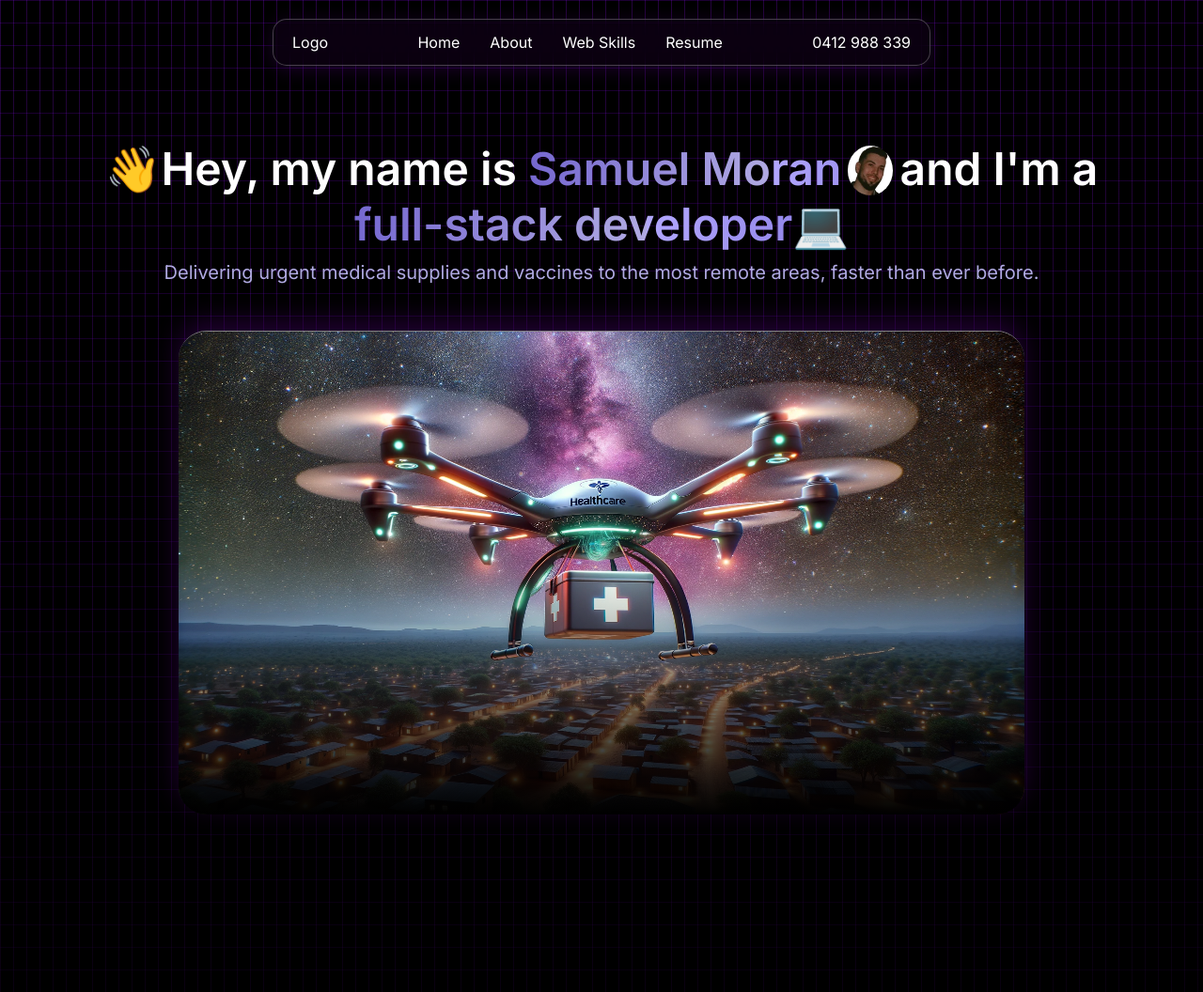
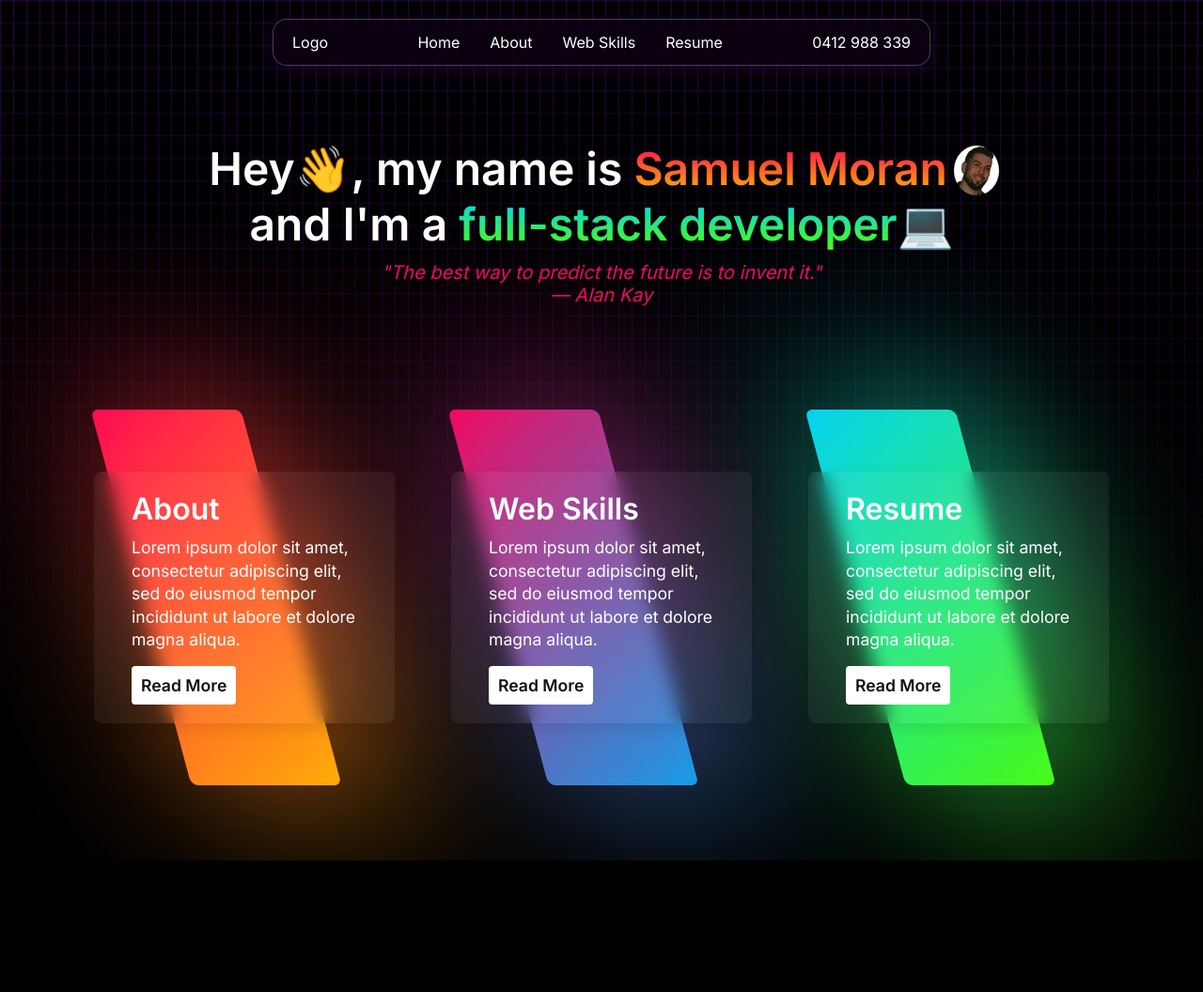
Before and after one commit to Sam-WebP/CSU, a website: page ITC293 Introduction to the Web/Assessment 2 Basic HTML and CSS/pages/index.html in a window 1280 px wide. Shown: the top 1056 px of the page at 94% size. After the commit the page ends 916 px from the top, so only its background shows below. Drawn offline with Linux system fonts and the light colour scheme; a web font is replaced by a local one.

Commit message:
Finished the layout of the homepage

```diff
--- /dev/null
+++ b/ITC293 Introduction to the Web/Assessment 2 Basic HTML and CSS/package.json
@@ -0,0 +1,5 @@
+{
+  "dependencies": {
+    "cal-sans": "^1.0.1"
+  }
+}
--- a/ITC293 Introduction to the Web/Assessment 2 Basic HTML and CSS/pages/index.html
+++ b/ITC293 Introduction to the Web/Assessment 2 Basic HTML and CSS/pages/index.html
@@ -5,10 +5,12 @@
         <meta name="viewport" content="width=device-width, initial-scale=1.0">
         <title>Home</title>
         <link href="https://fonts.googleapis.com/css2?family=Inter:wght@400;600&display=swap" rel="stylesheet">
+        <link href="/node_modules/cal-sans/fonts/webfonts/CalSans-SemiBold.woff2" rel="stylesheet">
         <link rel="stylesheet" href="../styles/homepage/layout.css">
         <link rel="stylesheet" href="../styles/homepage/hero-section.css">
         <link rel="stylesheet" href="../styles/typography/animated-gradient-text.css">
         <link rel="stylesheet" href="../styles/components/nav-bar.css">
+        <link rel="stylesheet" href="../styles/components/dust-particles.css">
         <!-- Document description: Healthcare Drone Company Portfolio - Main Page. Created by Samuel Moran, 21/03/2024. -->
     </head>
     <body>
@@ -22,24 +24,56 @@
                 </ul>
             <div class="nav-phone">0412 988 339</div>
         </nav>
-        <section class="hero-section">
+        <div class="page-wrapper">
+            <section id="hero-section">
                 <div class="intro-text">
                     <h1>
-                    👋Hey, my name is <span class="animated-gradient-text">Samuel Moran
+                        Hey👋, my name is <span class="orange-gradient-text">Samuel Moran
                             <span class="headshot-container">
                                 <img src="../images/homepage/headshot-white.png" alt="Samuel Moran" class="headshot">
                             </span>
                         </span>
-                    and I'm a <span class="animated-gradient-text">full-stack developer</span>💻
+                        and I'm a <span class="green-gradient-text">full-stack developer</span>💻
                     </h1>
-                <p class="subheading">Delivering urgent medical supplies and vaccines to the most remote areas, faster than ever before.</p>
-            </div>
-            <div class="hero-image-container">
-                <img src="../images/homepage/Drone Hero Section.webp" alt="Drone delivering healthcare supplies">
+                    <blockquote class="subheading">
+                        "The best way to predict the future is to invent it."
+                        <footer>— <cite>Alan Kay</cite></footer>
+                    </blockquote>
                 </div>
             </section>
-        <div class="extra-space">
+
+            <section class="learn-more">
+                <div class="container">
+                    <div class="box">
+                      <span></span>
+                      <div class="content">
+                        <h2>About</h2>
+                        <p>Lorem ipsum dolor sit amet, consectetur adipiscing elit, sed do eiusmod tempor incididunt ut labore et dolore magna aliqua.</p>
+                        <a href="#">Read More</a>
+                      </div>
+                    </div>
+                    <div class="box">
+                      <span></span>
+                      <div class="content">
+                        <h2>Web Skills</h2>
+                        <p>Lorem ipsum dolor sit amet, consectetur adipiscing elit, sed do eiusmod tempor incididunt ut labore et dolore magna aliqua.</p>
+                        <a href="#">Read More</a>
+                      </div>
+                    </div>
+                    <div class="box">
+                      <span></span>
+                      <div class="content">
+                        <h2>Resume</h2>
+                        <p>Lorem ipsum dolor sit amet, consectetur adipiscing elit, sed do eiusmod tempor incididunt ut labore et dolore magna aliqua.</p>
+                        <a href="#">Read More</a>
+                      </div>
+                    </div>
+                  </div>
+
+            </section>
 
             </div>
+        </div>
+
     </body>
 </html>
--- /dev/null
+++ b/ITC293 Introduction to the Web/Assessment 2 Basic HTML and CSS/styles/components/dust-particles.css
@@ -0,0 +1,227 @@
+/* *
+{
+  margin: 0;
+  padding: 0;
+  box-sizing: border-box;
+  font-family: consolas;
+}
+
+body
+{
+  display: flex;
+  justify-content: center;
+  align-items: center;
+  min-height: 100vh;
+  background: #1d061a
+} */
+
+.container
+{
+  display: flex;
+  justify-content: center;
+  align-items: center;
+  flex-wrap: wrap;
+  padding: 40px 0;
+}
+
+.container .box
+{
+  position: relative;
+  width: 320px;
+  height: 400px;
+  display: flex;
+  justify-content: center;
+  align-items: center;
+  margin: 40px 30px;
+  transition: 0.5s;
+}
+
+.container .box::before
+{
+  content:' ';
+  position: absolute;
+  top: 0;
+  left: 50px;
+  width: 50%;
+  height: 100%;
+  text-decoration: none;
+  background: #fff;
+  border-radius: 8px;
+  transform: skewX(15deg);
+  transition: 0.5s;
+}
+
+.container .box::after
+{
+  content:'';
+  position: absolute;
+  top: 0;
+  left: 50;
+  width: 50%;
+  height: 100%;
+  background: #fff;
+  border-radius: 8px;
+  transform: skewX(15deg);
+  transition: 0.5s;
+  filter: blur(100px);
+}
+
+.container .box:hover:before,
+.container .box:hover:after
+{
+  transform: skewX(0deg);
+  left: 20px;
+  width: calc(100% - 90px);
+
+}
+
+.container .box:nth-child(1):before,
+.container .box:nth-child(1):after
+{
+  background: linear-gradient(315deg, #ffbc00, #ff0058)
+}
+
+.container .box:nth-child(2):before,
+.container .box:nth-child(2):after
+{
+  background: linear-gradient(315deg, #03a9f4, #ff0058)
+}
+
+.container .box:nth-child(3):before,
+.container .box:nth-child(3):after
+{
+  background: linear-gradient(315deg, #4dff03, #00d0ff)
+}
+
+.container .box span
+{
+  display: block;
+  position: absolute;
+  top: 0;
+  left: 0;
+  right: 0;
+  bottom: 0;
+  z-index: 5;
+  pointer-events: none;
+}
+
+.container .box span::before
+{
+  content:'';
+  position: absolute;
+  top: 0;
+  left: 0;
+  width: 0;
+  height: 0;
+  border-radius: 8px;
+  background: rgba(255, 255, 255, 0.1);
+  backdrop-filter: blur(10px);
+  opacity: 0;
+  transition: 0.1s;
+  animation: animate 2s ease-in-out infinite;
+  box-shadow: 0 5px 15px rgba(0,0,0,0.08)
+}
+
+.container .box:hover span::before
+{
+  top: -50px;
+  left: 50px;
+  width: 100px;
+  height: 100px;
+  opacity: 1;
+}
+
+.container .box span::after
+{
+  content:'';
+  position: absolute;
+  bottom: 0;
+  right: 0;
+  width: 100%;
+  height: 100%;
+  border-radius: 8px;
+  background: rgba(255, 255, 255, 0.1);
+  backdrop-filter: blur(10px);
+  opacity: 0;
+  transition: 0.5s;
+  animation: animate 2s ease-in-out infinite;
+  box-shadow: 0 5px 15px rgba(0,0,0,0.08);
+  animation-delay: -1s;
+}
+
+.container .box:hover span:after
+{
+  bottom: -50px;
+  right: 50px;
+  width: 100px;
+  height: 100px;
+  opacity: 1;
+}
+
+@keyframes animate
+{
+  0%, 100%
+  {
+    transform: translateY(10px);
+  }
+
+  50%
+  {
+    transform: translate(-10px);
+  }
+}
+
+.container .box .content
+{
+  position: relative;
+  left: 0;
+  padding: 20px 40px;
+  background: rgba(255, 255, 255, 0.05);
+  backdrop-filter: blur(10px);
+  box-shadow: 0 5px 15px rgba(0, 0, 0, 0.1);
+  border-radius: 8px;
+  z-index: 1;
+  transform: 0.5s;
+  color: #fff;
+
+}
+
+.container .box:hover .content
+{
+  left: -25px;
+  padding: 60px 40px;
+}
+
+.container .box .content h2
+{
+  font-size: 2em;
+  color: #fff;
+  margin-bottom: 10px;
+}
+
+.container .box .content p
+{
+  font-size: 1.1em;
+  margin-bottom: 10px;
+  line-height: 1.4em;
+}
+
+.container .box .content a
+{
+  display: inline-block;
+  font-size: 1.1em;
+  color: #111;
+  background: #fff;
+  padding: 10px;
+  border-radius: 4px;
+  text-decoration: none;
+  font-weight: 700;
+  margin-top: 5px;
+}
+
+.container .box .content a:hover
+{
+  background: #ffcf4d;
+  border: 1px solid rgba(255, 0, 88, 0.4);
+  box-shadow: 0 1px 15px rgba(1, 1, 1, 0.2);
+}
--- a/ITC293 Introduction to the Web/Assessment 2 Basic HTML and CSS/styles/homepage/hero-section.css
+++ b/ITC293 Introduction to the Web/Assessment 2 Basic HTML and CSS/styles/homepage/hero-section.css
@@ -14,14 +14,30 @@
     margin: 0;
 }
 
+#hero-section {
+    display: flex;
+    justify-content: center;
+    margin-top: 5rem;
+}
+
+.intro-text {
+    display: flex;
+    flex-direction: column;
+    max-width: 900px;
+}
+
+.intro-text h1 {
+    color: white;
+    font-size: 3rem;
+    text-align: center;
+}
+
 .subheading {
     font-size: 20px; /* Subheading */
-    color: #b0aae2; /* Subtle color for the subheading */
+    font-style: italic;
+    color: #f00a61; /* Subtle color for the subheading */
     margin: 10px 0;
-}
-
-.extra-space {
-    height: 500px;
+    text-align: center;
 }
 
 .hero-image-container {
--- a/ITC293 Introduction to the Web/Assessment 2 Basic HTML and CSS/styles/homepage/layout.css
+++ b/ITC293 Introduction to the Web/Assessment 2 Basic HTML and CSS/styles/homepage/layout.css
@@ -5,27 +5,50 @@
 }
 
 body {
-    font-family: 'Inter', sans-serif;
+    font-family: 'Inter';
     display: flex;
     flex-direction: column;
     position: relative;
     min-height: 100vh;
-    background-color: #000000; /* Keep as the base color */
-    /* Layered background: top layer is the fade to black, bottom layers are the grid */
-    background-image:
-        linear-gradient(to bottom, transparent, #000000), /* New gradient for the fade to black effect */
-        linear-gradient(to right, rgba(146, 16, 245, 0.252) 1px, transparent 1px),
-        linear-gradient(to bottom, rgba(136, 0, 255, 0.206) 1px, transparent 1px);
-    background-size:
-        100% 100%, /* This covers the entire body for the fade effect */
-        14px 24px, 14px 24px; /* Grid sizes */
-    background-repeat:
-        no-repeat, repeat, repeat; /* The fade effect shouldn't repeat, but the grid should */
+    background-color: #000000; /* Base color */
+    overflow-x: hidden;
 }
 
-.intro-text h1 {
-    color: white;
-    font-size: 3rem;
+body::before {
+    content: "";
+    position: fixed; /* Use fixed to cover the entire viewport */
+    top: 0;
+    left: 0;
+    width: 100vw; /* Cover the full viewport width */
+    height: 100vh; /* Cover the full viewport height */
+    z-index: -1; /* Ensure it's behind all other content */
+    background-image:
+        linear-gradient(to bottom, transparent, #000000), /* Fade to black effect */
+        linear-gradient(to right, rgba(146, 16, 245, 0.252) 1px, transparent 1px), /* Vertical lines */
+        linear-gradient(to bottom, rgba(136, 0, 255, 0.206) 1px, transparent 1px); /* Horizontal lines */
+    background-size: 100% 100%, 14px 24px, 14px 24px;
+    background-repeat: no-repeat, repeat, repeat;
+    pointer-events: none; /* Prevents the pseudo-element from capturing mouse events */
+}
+
+.page-wrapper {
+    max-width: 1200px; /* Your desired max width */
+    margin: 0 auto; /* Center in the viewport */
+    position: relative; /* Establishes a positioning context for absolutely positioned pseudo-elements */
+    z-index: 1; /* Ensure content is above the pseudo-element */
+    overflow: visible; /* Change this to ensure the blob is visible */
+}
+
+.page-wrapper::before {
+    content: ""; /* Necessary for the pseudo-element to be generated */
+    position: absolute; /* Position relative to the .page-wrapper */
+    top: 1%;
+    right: 100%; /* Adjust to ensure part of the blob is visible */
+    width: 400px; /* Size of the blob */
+    height: 400px; /* Size of the blob */
+    background-image: linear-gradient(315deg, #03a9f4, #ff0058) /* Faint, washed-out gradient */
+    border-radius: 50%; /* Creates a circular shape */
+    z-index: -1; /* Adjust the z-index if needed to ensure visibility */
 }
 
 .dotted-background {
@@ -82,3 +105,72 @@ body {
     position: relative;
     z-index: 1; /* Ensures the text background is below the image */
 }
+
+.grid-container {
+    display: grid;
+    grid-template-columns: repeat(1, 1fr);
+
+
+}
+
+@media (min-width: 768px) {
+    .grid-container {
+        grid-template-columns: repeat(2, 1fr);
+    }
+}
+
+@media (min-width: 1024px) {
+    .grid-container {
+        grid-template-columns: repeat(3, 1fr);
+    }
+}
+
+.grid-item {
+    position: relative;
+    display: block;
+    padding: 8px;
+    width: 100%;
+    height: 100%;
+    text-decoration: none;
+}
+
+.hover-background {
+    position: absolute;
+    top: 0;
+    left: 0;
+    right: 0;
+    bottom: 0;
+    background-color: rgba(0, 0, 0, 0); /* Transparent by default */
+    transition: background-color 0.15s ease-in-out;
+    border-radius: 12px;
+}
+
+.grid-item:hover .hover-background {
+    background-color: rgba(156, 163, 175, 0.8); /* Change this to your desired hover background color */
+}
+
+.card {
+    border-radius: 16px;
+    background-color: black;
+    padding: 16px;
+    overflow: hidden;
+    border: 1px solid transparent;
+    transition: border-color 0.15s ease-in-out;
+}
+
+.grid-item:hover .card {
+    border-color: rgba(156, 163, 175, 0.5); /* Adjust hover border color */
+}
+
+.card-title {
+    color: #E4E4E7; /* Light grey */
+    font-weight: bold;
+    margin-top: 16px;
+}
+
+.card-description {
+    color: #9CA3AF; /* Darker grey */
+    margin-top: 32px;
+    line-height: 1.5;
+    font-size: 0.875rem; /* 14px */
+}
--- a/ITC293 Introduction to the Web/Assessment 2 Basic HTML and CSS/styles/typography/animated-gradient-text.css
+++ b/ITC293 Introduction to the Web/Assessment 2 Basic HTML and CSS/styles/typography/animated-gradient-text.css
@@ -1,4 +1,4 @@
-@keyframes textGradientAnimation {
+/* @keyframes textGradientAnimation {
     0% {
       background-position: 0% 50%;
     }
@@ -15,4 +15,24 @@
     background-clip: text;
     color: transparent;
     animation: textGradientAnimation 3s linear infinite;
+  } */
+
+  .orange-gradient-text {
+    position: relative; /* Establish a positioning context for pseudo-elements */
+    display: inline-flex;
+    background-image: linear-gradient(to top, #ffbc00, #ff0058);
+    -webkit-background-clip: text;
+    background-clip: text;
+    color: transparent; /* Make the text color transparent to see the gradient */
+    z-index: 2; /* Ensure the text is above the pseudo-elements */
   }
+
+  .green-gradient-text {
+    position: relative; /* Establish a positioning context for pseudo-elements */
+    display: inline-flex;
+    background-image: linear-gradient(to bottom, #00d0ff, #4dff03);
+    -webkit-background-clip: text;
+    background-clip: text;
+    color: transparent; /* Make the text color transparent to see the gradient */
+    z-index: 2; /* Ensure the text is above the pseudo-elements */
+  }
```
Also changed, not shown: 1 other file. Lines whose indentation alone changed are shown as unchanged.
